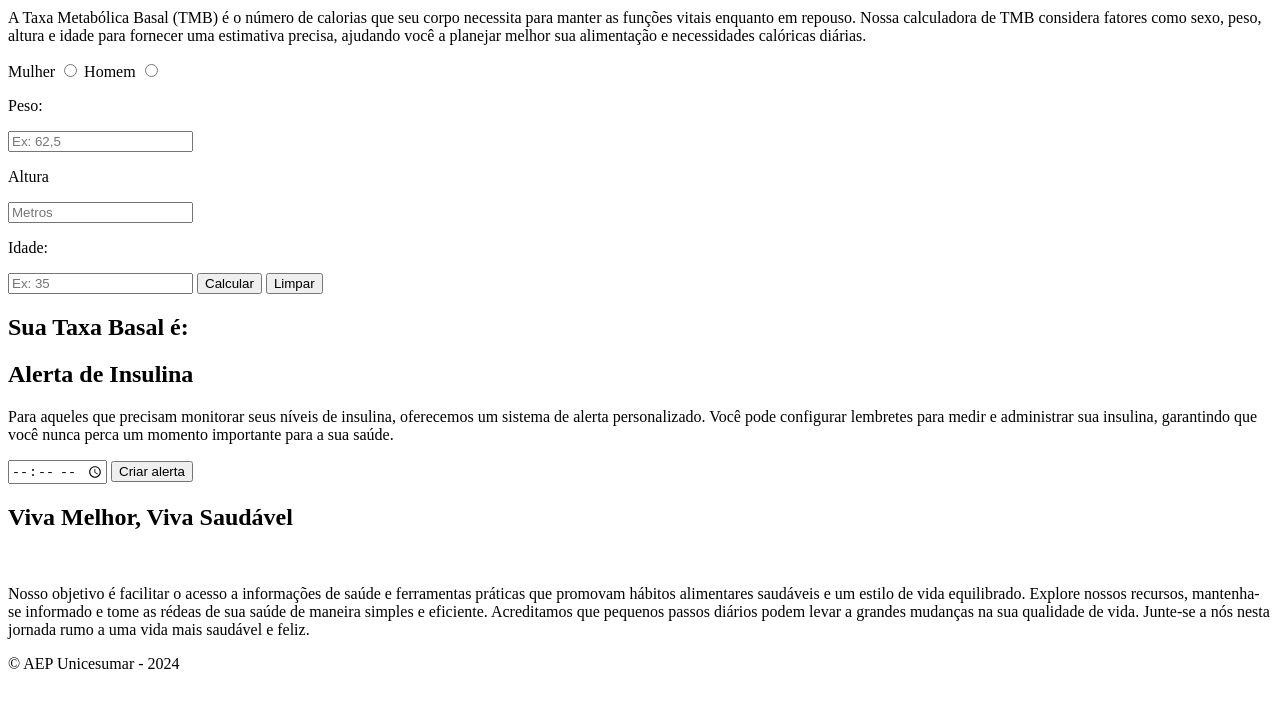
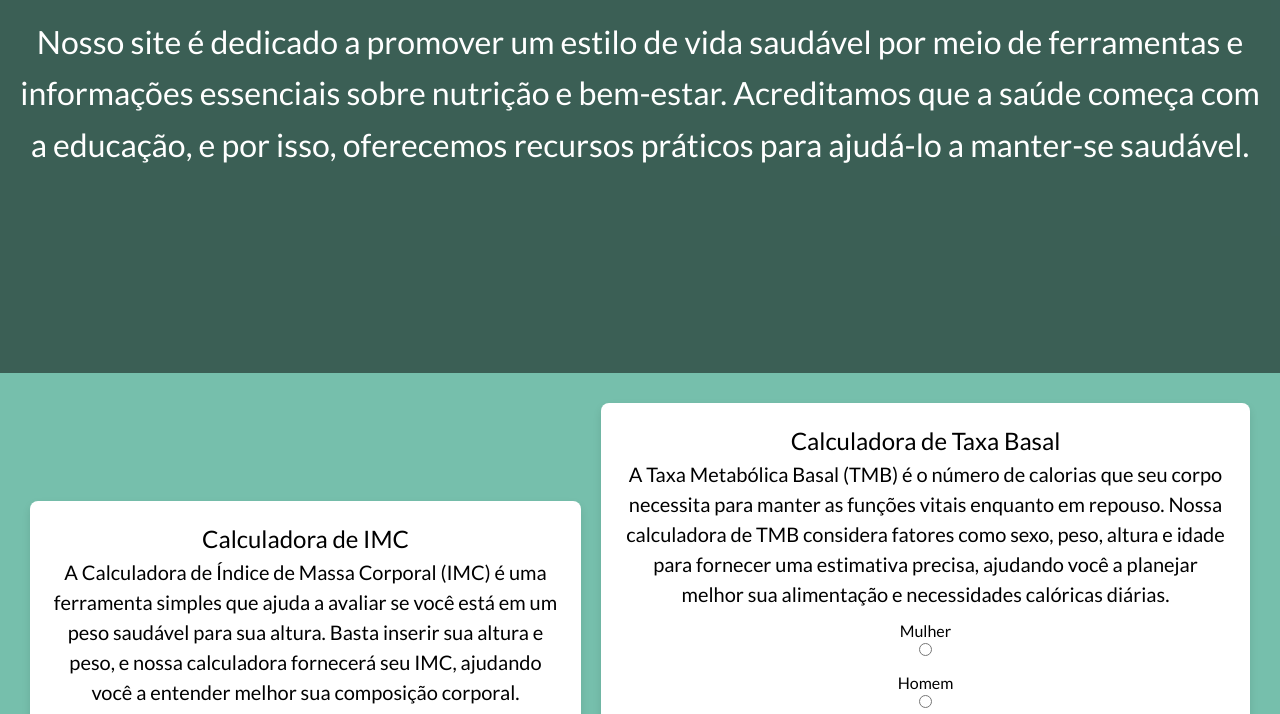
Before and after one commit to thayario/AEP_ODS, a plain HTML site: page index.html in a window 1280 px wide. Shown: the part 527-1241 px from the top of the page. Before the commit the page ends 1216 px from the top, so only its background shows below. Drawn offline with Linux system fonts and the light colour scheme; the site is published under a folder, as on GitHub Pages, so addresses that start at the root find nothing.

Commit message:
first commit

```diff
--- a/index.html
+++ b/index.html
@@ -4,7 +4,7 @@
 <head>
     <meta charset="UTF-8">
     <meta name="viewport" content="width=device-width, initial-scale=1.0">
-    <link rel="stylesheet" type="text/css" href="/style.css" media="screen" />
+    <link rel="stylesheet" type="text/css" href="./style.css" media="screen" />
     <link rel="preconnect" href="https://fonts.googleapis.com">
     <link rel="preconnect" href="https://fonts.gstatic.com" crossorigin>
     <link
```
